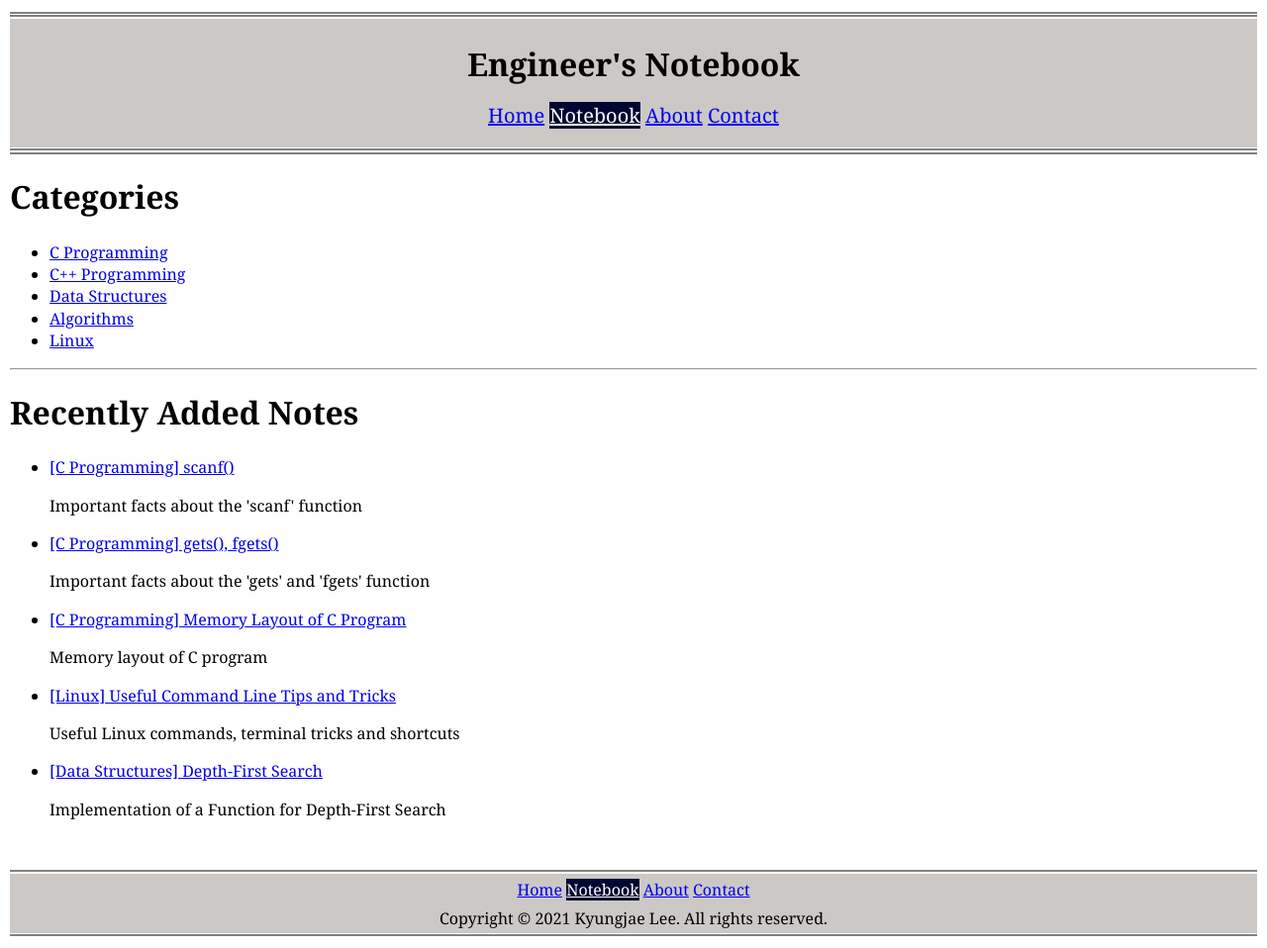
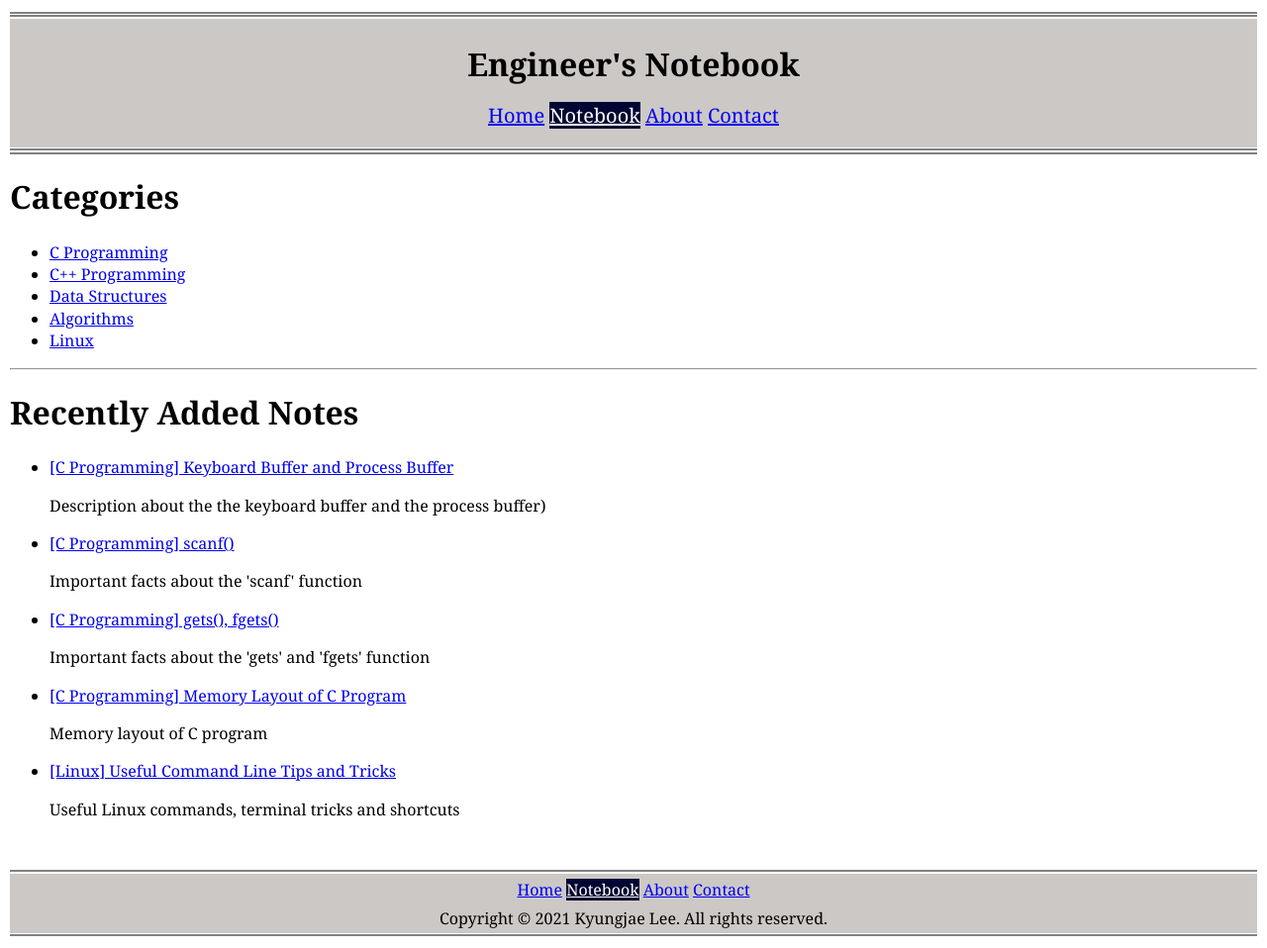
Before and after one commit to kyungjae-lee/kyungjae-lee.github.io, a Jekyll site: the page built from notebook.html, in a window 1280 px wide. Shown: the whole page at 99% size. Built offline with Jekyll 4.4.1, drawn with Linux system fonts in a browser that asks for light colours.

Commit message:
Create 'keyboard-buffer-process-buffer' notes

```diff
--- /dev/null
+++ b/_posts/c-programming/2021-04-13-keyboard-process-buffers.md
@@ -0,0 +1,22 @@
+---
+layout: notes
+title: "[C Programming] Keyboard Buffer and Process Buffer"
+meta: Description about the the keyboard buffer and the process buffer)
+reference:
+category: c-programming
+---
+
+## Keyboard Buffer
+A Keyboard buffer is a section of computer memory used to hold key strokes
+before they are processed.
+
+## Data Input Process
+
+### While Typing (Before Hitting Enter)
+
+![Before Enter]({{site.baseurl}}/img/c-programming/before-enter.jpg){:.inline-img-w1100}
+
+
+### After Hitting Enter
+
+![After Enter]({{site.baseurl}}/img/c-programming/after-enter.jpg){:.inline-img-w1100}
--- a/css/image.css
+++ b/css/image.css
@@ -34,6 +34,12 @@
 	width: 1000px;
 }
 
+.inline-img-w1100 {
+    margin: 50px auto;
+    display: block;
+    width: 1100px;
+}
+
 .inline-img-w1200 {
     margin: 50px auto;
     display: block;
```
Also changed, not shown: img/c-programming/after-enter.jpg (added), img/c-programming/before-enter.jpg (added), 1 other file.
